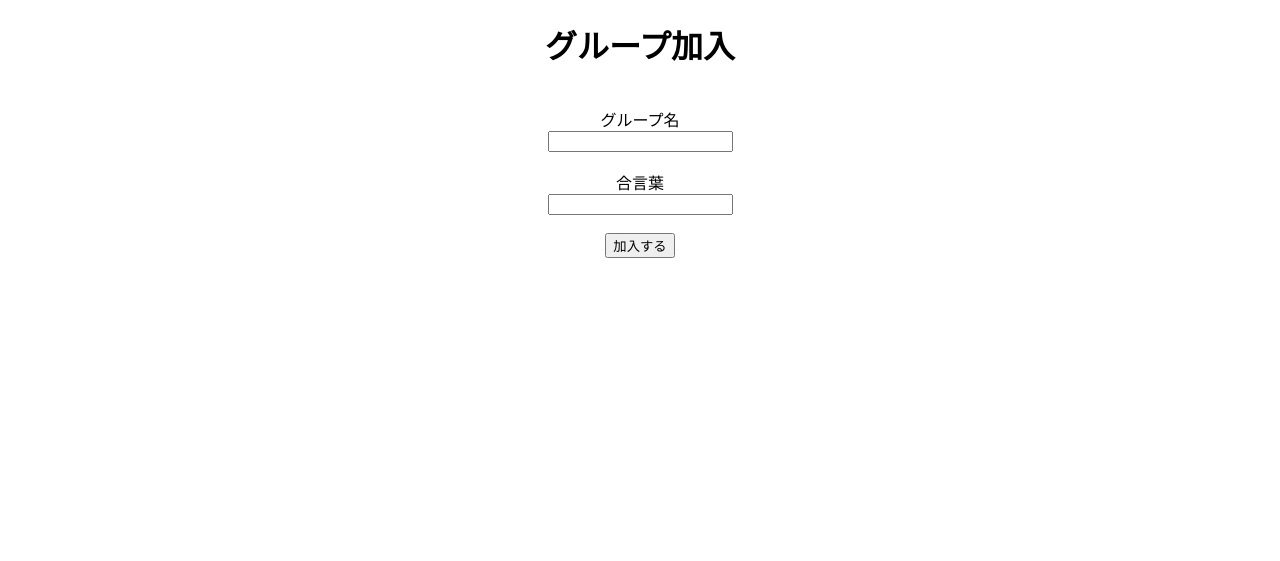
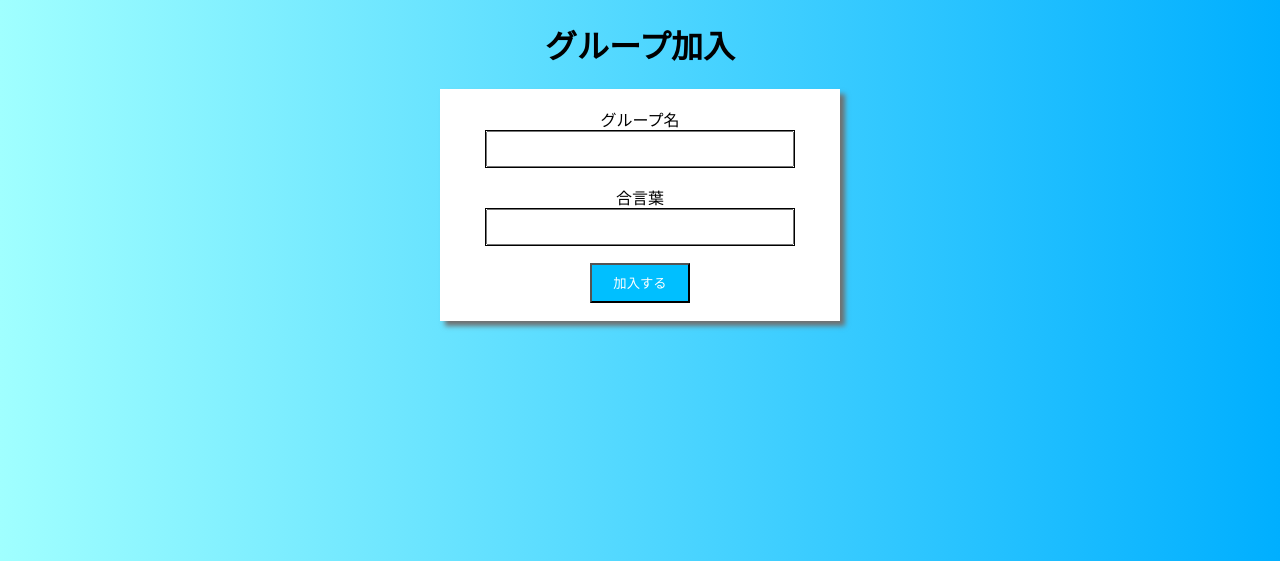
Before and after one commit to Hikaru-105/SSS, a Flask app: page / in a window 1280 px wide. Shown: the top 561 px of the page. Run offline with Flask 3, Linux system fonts and the light colour scheme.

Commit message:
join0705

```diff
--- a/templates/joinGroup/joinGroup.html
+++ b/templates/joinGroup/joinGroup.html
@@ -19,6 +19,42 @@
 </script>
 
 <style>
+    .body {
+        background: linear-gradient(90deg, #A0FFFF, #00AFFF);
+    }
+
+    .form {
+        background-color: #FFFFFF;
+        margin: auto;
+        text-align: center;
+        width: 400px;
+        box-shadow: 5px 5px 5px #707070;
+    }
+
+    .button {
+        width: 100px;
+        height: 40px;
+        outline: none;
+        color: #FFFFFF;
+        background-color: #00BFFF;
+    }
+
+    #group_name {
+        width: 300px;
+        height: 30px;
+        font-size: 120%;
+        outline: solid;
+        outline-width: 1px;
+    }
+
+    #group_pass {
+        width: 300px;
+        height: 30px;
+        font-size: 120%;
+        outline: solid;
+        outline-width: 1px;
+    }
+
     .center {
         text-align: center;
     }
@@ -31,13 +67,13 @@
     <title>グループ加入</title>
 </head>
 
-<body>
+<body class="body">
     {% autoescape False %}
     {{ notExist }}
     {% endautoescape %}
+    <h1 class="center">グループ加入</h1>
     <!-- action="/joinGroup" -->
-    <h1 class="center">グループ加入</h1>
-    <form action="/" method="post" class="center">
+    <form action="/" method="post" class="form">
         <br>
         <div>
             グループ名
@@ -54,8 +90,9 @@
         </div>
         <br>
         <div>
-            <button type="submit" onclick="groupConf()">加入する</button>
+            <button type="submit" class="button" onclick="groupConf()">加入する</button>
         </div>
+        <br>
         <input type="hidden" id="userInput" name="userInput" value="">
     </form>
 </body>
```
